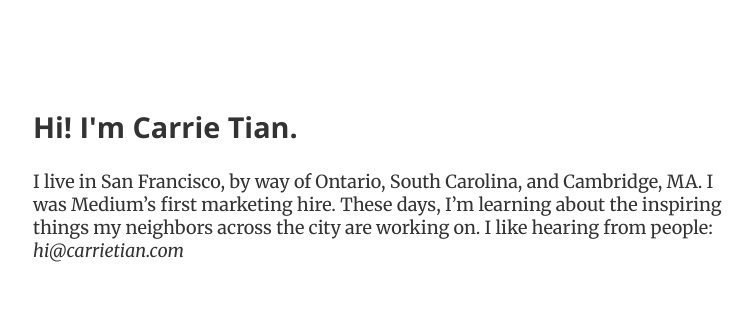
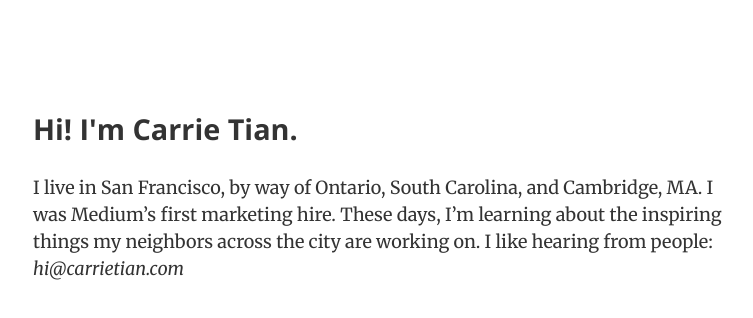
Before and after one commit to kylehg/carrietian.github.io, a plain HTML site: page index.html in a window 1280 px wide. Shown: the whole page, without its empty margins (257-1010 px from the left). Drawn offline with nearby package versions, Linux system fonts and the light colour scheme.

```diff
--- a/css/main.css
+++ b/css/main.css
@@ -1,17 +1,15 @@
 body {
 	font-family: "Merriweather", "Times New Roman", serif;
 	font-size: 18px;
-	color: #333
+	line-height: 1.5;
+	color: #333;
 	}
+
 .main {
 	max-width: 700px;
 	padding-top: 75px;
 	margin: 0 auto;
-}
 
-.main {
-	max-width: 700px;
-	padding-top: 75px;
 }
 
 h1 {
```
